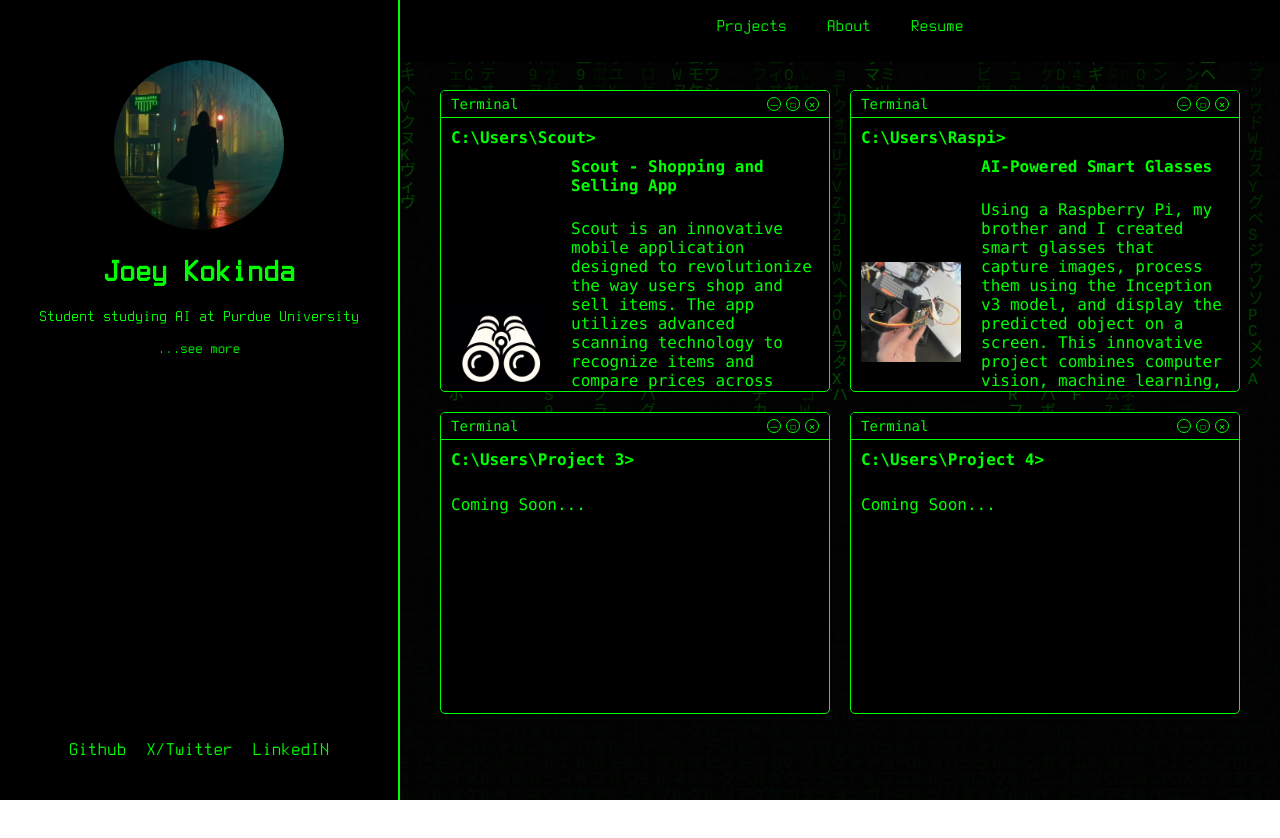
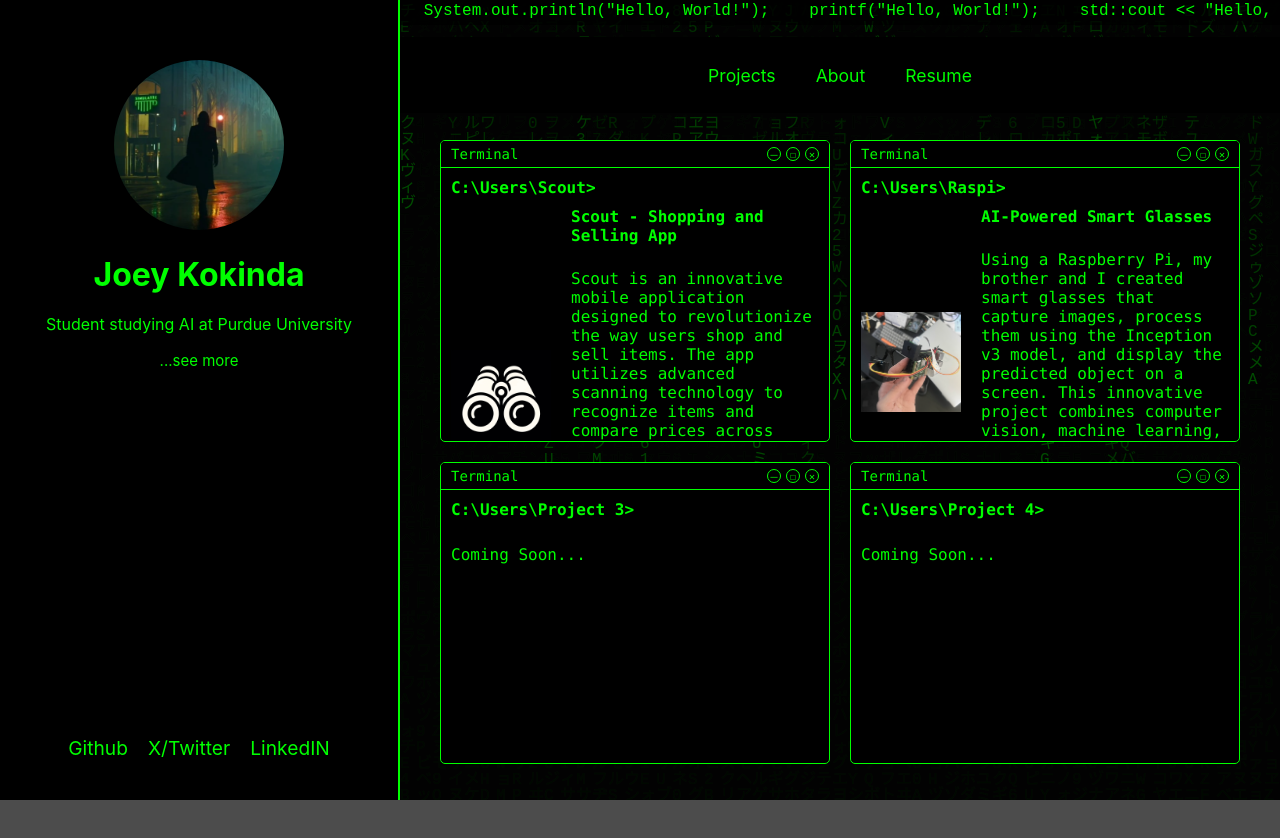
Before and after one commit to sp3ked/jkokweb, a React (Create React App) app: page / in a window 1280 px wide. Shown: the top 838 px of the page. Before the commit the page ends 800 px from the top, so only its background shows below. Built offline with nearby package versions, Linux system fonts and the light colour scheme.

Commit message:
added langnav or rotating navbar with hellow world

```diff
--- a/src/App.css
+++ b/src/App.css
@@ -1,28 +1,23 @@
-@font-face {
-  font-family: 'Terminus';
-  src: url('./fonts/Terminus.ttf') format('truetype');
-  font-weight: normal;
-  font-style: normal;
-}
-
-body {
-  font-family: 'Terminus', monospace;
-  margin: 0;
-  padding: 0;
-  color: #00ff00;
-  overflow: hidden;
-}
-
 .container {
   display: grid;
   grid-template-columns: 400px 1fr;
-  grid-template-rows: 50px 1fr;
+  grid-template-rows: 50px 50px 1fr;
   grid-template-areas:
+    "langnav langnav"
     "profile navbar"
     "profile content";
   height: 100vh;
   position: relative;
   z-index: 1;
+}
+
+.langnav {
+  grid-area: langnav;
+  display: flex;
+  justify-content: center;
+  align-items: center;
+  background-color: rgba(0, 0, 0, 0.7);
+  padding-bottom: 2em;
 }
 
 .profile {
@@ -41,7 +36,6 @@ body {
   justify-content: center;
   align-items: center;
   background-color: rgba(0, 0, 0, 0.7);
-  padding-bottom: 40;
 }
 
 .content {
@@ -63,8 +57,9 @@ body {
 @media (max-width: 768px) {
   .container {
     grid-template-columns: 1fr;
-    grid-template-rows: auto auto 1fr;
+    grid-template-rows: auto auto auto 1fr;
     grid-template-areas:
+      "langnav"
       "navbar"
       "profile"
       "content";
--- a/src/App.js
+++ b/src/App.js
@@ -7,6 +7,7 @@ import Resume from "./Pages/resume";
 import LeftNav from "./Pages/leftnav";
 import Scout from "./Pages/scout";
 import Raspi from "./Pages/raspi";
+import Langnav from "./Pages/langnav";
 import { BrowserRouter as Router, Routes, Route } from 'react-router-dom';
 
 function App() {
@@ -59,6 +60,9 @@ function App() {
     <Router>
       <canvas id="matrix-canvas" style={{position: 'fixed', top: 0, left: 0, zIndex: -1}}></canvas>
       <div className="container">
+        <div className="langnav">
+          <Langnav />
+        </div>
         <div className="profile">
           <LeftNav />
         </div>
```
